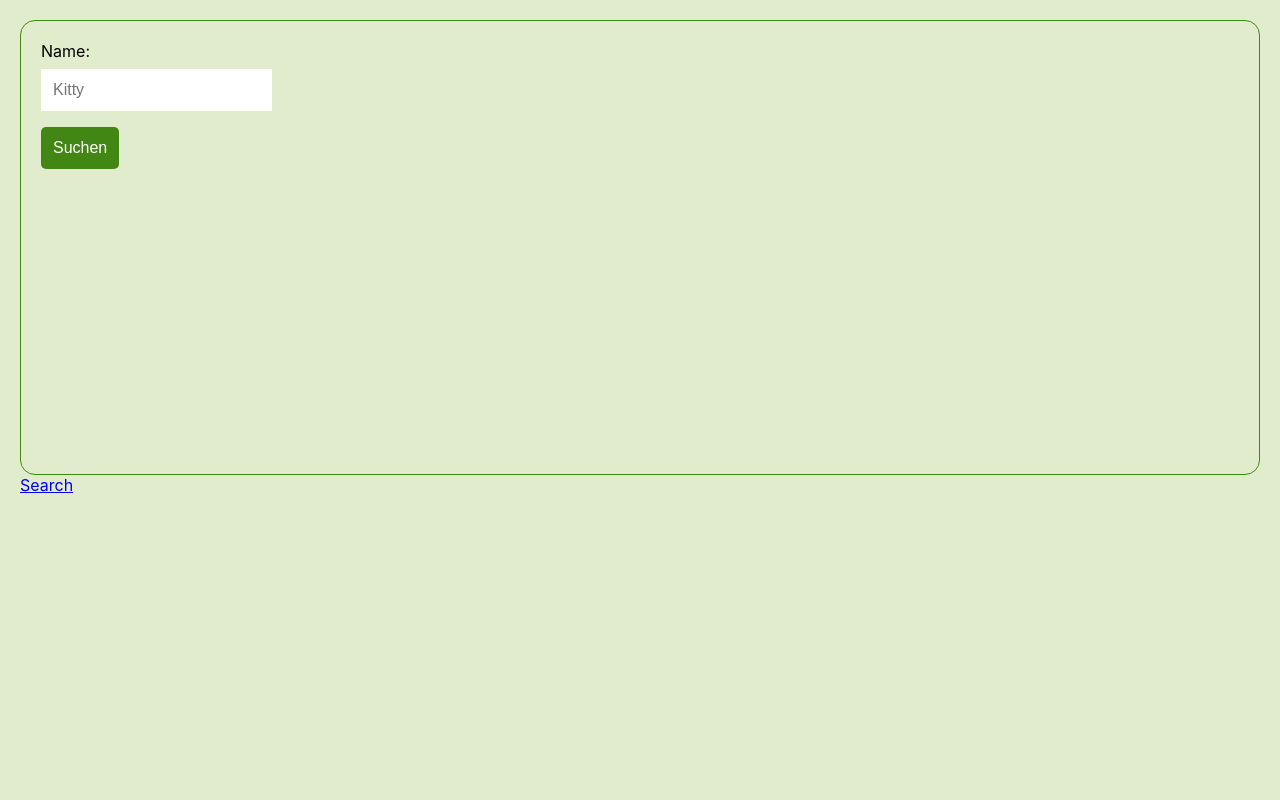
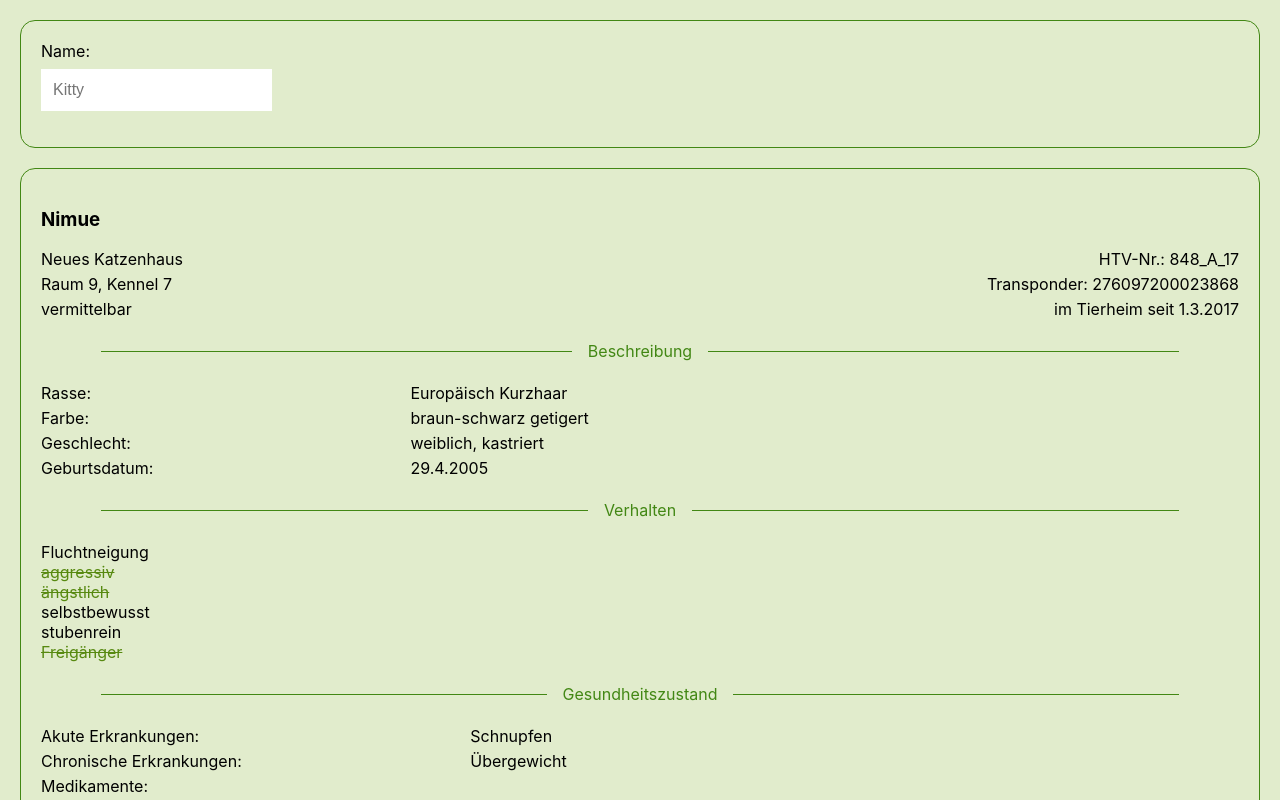
Before and after one commit to FreyaElisabeth/Katzenhaus-digital, a React (Create React App) app: page / in a window 1280 px wide. Shown: the top 800 px of the page. Built offline with nearby package versions, Linux system fonts and the light colour scheme.

Commit message:
Refactor search functions for one-page rendering

```diff
--- a/src/components/App.js
+++ b/src/components/App.js
@@ -94,30 +94,26 @@ export default class App extends Component {
           'Elvis wurde neben seiner toten Mutter und zwei toten Geschwistern aufgefunden, die wahrscheinlich Rattengift gefressen haben.'
       }
     ],
-    nameInput: null
+    nameInput: ''
   }
 
   render() {
-    const { nameInput } = this.state
+    //const { nameInput } = this.state
 
     return (
       <Router>
         <Wrapper>
           <Route
-            path="/searchResults"
-            exact
-            render={() => this.renderSearchResults()}
-          />
-          <Route
             path="/"
             exact
             render={() => (
-              <SearchForm
-                setInputToNull={this.setInputToNull}
-                onChange={this.handleChange}
-                onSearchSubmit={this.onSearchSubmit}
-                submitPermitted={nameInput ? true : false}
-              />
+              <React.Fragment>
+                <SearchForm
+                  setInputToNull={this.resetInput}
+                  onChange={this.handleChange}
+                />
+                {this.renderSearchResults()}
+              </React.Fragment>
             )}
           />
           <nav>
@@ -128,12 +124,14 @@ export default class App extends Component {
     )
   }
 
-  setInputToNull = () => {
-    this.setState({ nameInput: null })
+  resetInput = () => {
+    this.setState({ nameInput: '' })
   }
 
   handleChange = event => {
-    this.setState({ [event.target.name + 'Input']: event.target.value })
+    this.setState({
+      [event.target.name + 'Input']: event.target.value
+    })
   }
 
   onSearchSubmit = event => {
@@ -142,22 +140,21 @@ export default class App extends Component {
 
   renderSearchResults = () => {
     const dataSets = this.state.dataSets
-    const inputName = document.querySelector('input[name="name"]')
+    const nameInput = this.state.nameInput
 
     return dataSets
-      .filter(dataSet => dataSet.name === inputName.value)
+      .filter(dataSet =>
+        dataSet.name.toLowerCase().startsWith(nameInput.toLowerCase())
+      )
       .map(this.renderSingleDataSet)
   }
 
-  renderSingleDataSet = dataSet => {
-    const { HTVNr } = dataSet
-
-    return <CatCard key={HTVNr} {...dataSet} />
-  }
+  renderSingleDataSet = dataSet => <CatCard key={dataSet.HTVNr} {...dataSet} />
 }
 
 const Wrapper = styled.main`
   display: grid;
+  grid-gap: 20px;
   padding: 20px;
   background: ${palestprimary};
   min-height: 100vh;
--- a/src/components/SearchForm.js
+++ b/src/components/SearchForm.js
@@ -16,13 +16,13 @@ const StyledForm = styled.form`
 export default class SearchForm extends Component {
   static propTypes = {
     onChange: PropTypes.func.isRequired,
-    onSearchSubmit: PropTypes.func.isRequired,
-    submitPermitted: PropTypes.bool,
+    /*  onSearchSubmit: PropTypes.func.isRequired,
+    submitPermitted: PropTypes.bool, */
     setInputToNull: PropTypes.func.isRequired
   }
 
   render() {
-    const { onChange, onSearchSubmit, submitPermitted } = this.props
+    const { onChange } = this.props
 
     return (
       <StyledForm data-cy="SearchForm">
@@ -32,14 +32,6 @@ export default class SearchForm extends Component {
           placeholder="Kitty"
           label="Name: "
         />
-
-        <Link to={submitPermitted ? '/searchResults' : '/'}>
-          <div>
-            <Button text="Suchen" onClick={onSearchSubmit} />
-          </div>
-        </Link>
-
-        <div />
       </StyledForm>
     )
   }
```
Also changed, not shown: 1 other file (tests, documents, lock files or other folders).
